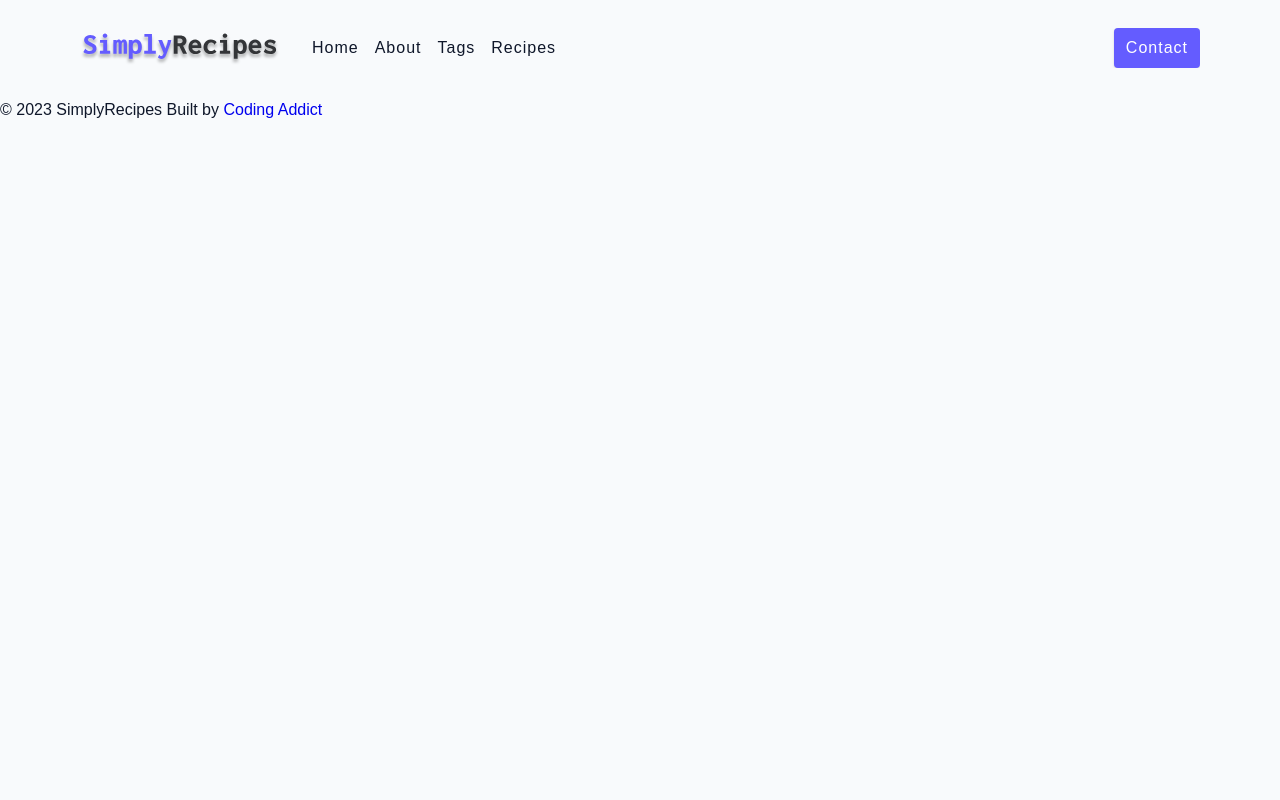
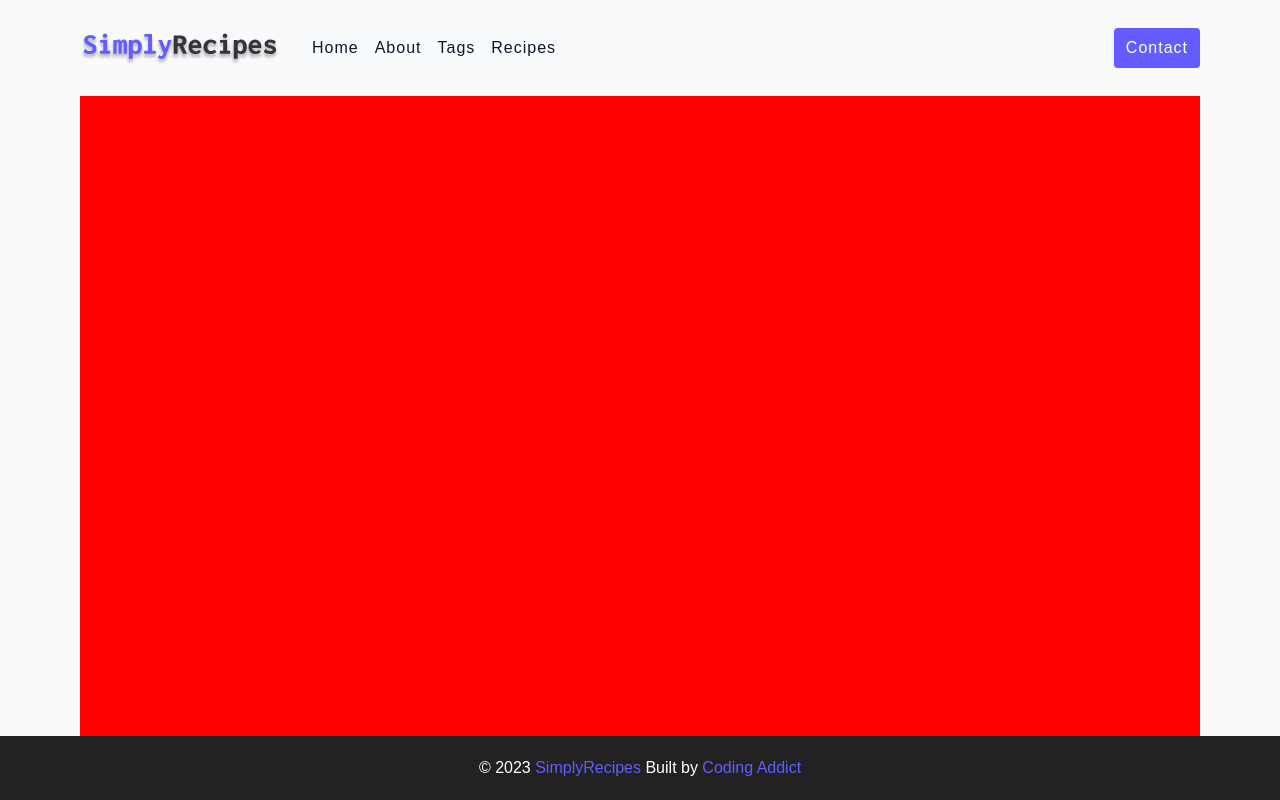
Before and after one commit to Saad18/simply-recipes, a plain HTML site: page index.html in a window 1280 px wide. Drawn offline with Linux system fonts and the light colour scheme.

Commit message:
footer and main css added

```diff
--- a/css/main.css
+++ b/css/main.css
@@ -346,3 +346,47 @@ Navbar
     margin-right: 0;
   }
 }
+
+/*
+====================
+Page
+====================
+*/
+
+.page {
+  background: red;
+  width: 90vw;
+  max-width: var(--max-width);
+  margin: 0 auto;
+  padding-top: 2rem;
+  min-height: calc(100vh - ( 6rem + 4rem));
+}
+
+/*
+====================
+Footer
+====================
+*/
+
+.page-footer{
+  height: 4rem;
+  background-color: var(--black);
+  color: var(--white);
+  display: flex;
+  justify-content: center;
+  align-items: center;
+}
+.page-footer p {
+  margin-bottom: 0;
+}
+.footer-logo,
+.page-footer a {
+  color: var(--primary-500);
+}
+
+/*
+====================
+
+
+====================
+*/
--- a/index.html
+++ b/index.html
@@ -43,9 +43,14 @@
     </nav>
     <!--end of nav-->
     <!--main-->
+
+    <main class="page">
+
+    </main>
+
     <!--end of main-->
     <!--footer-->
-    <footer>
+    <footer class="page-footer">
       <p>&copy; <span id="date">2023</span>
         <span class="footer-logo">SimplyRecipes</span>
         Built by <a href="https://www.jonsmilga.com/"> Coding Addict</a>
```
